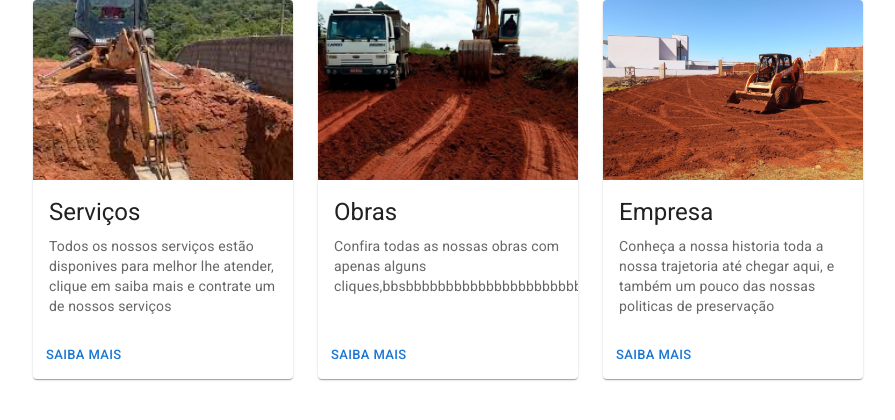
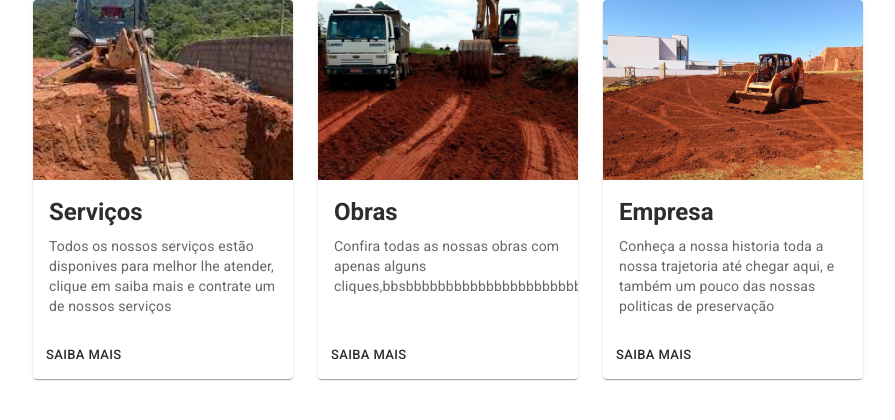
Before and after one commit to WeldonThallysson/RnTerraplanagem, a React (Vite) app: page / in a window 1280 px wide. Shown: the top 420 px of the page, without its empty margins (192-1087 px from the left). Built offline with nearby package versions, Linux system fonts and the light colour scheme.

Commit message:
Style da cor e fonte do titulo e botão do  card

```diff
--- a/src/components/cards/CardsStyle.css
+++ b/src/components/cards/CardsStyle.css
@@ -0,0 +1,15 @@
+:root {
+    --corDasfontes:rgb(46, 44, 44);
+    --fonte-cards: 'Roboto', sans-serif;
+  }
+
+#buttonSaibaMais{
+    color: var( --corDasfontes);
+    font-family: 'Roboto', sans-serif;
+}
+#titulo{
+    color: var( --corDasfontes);
+    font-family: 'Roboto', sans-serif;
+    font-weight: bolder;
+
+}
```
